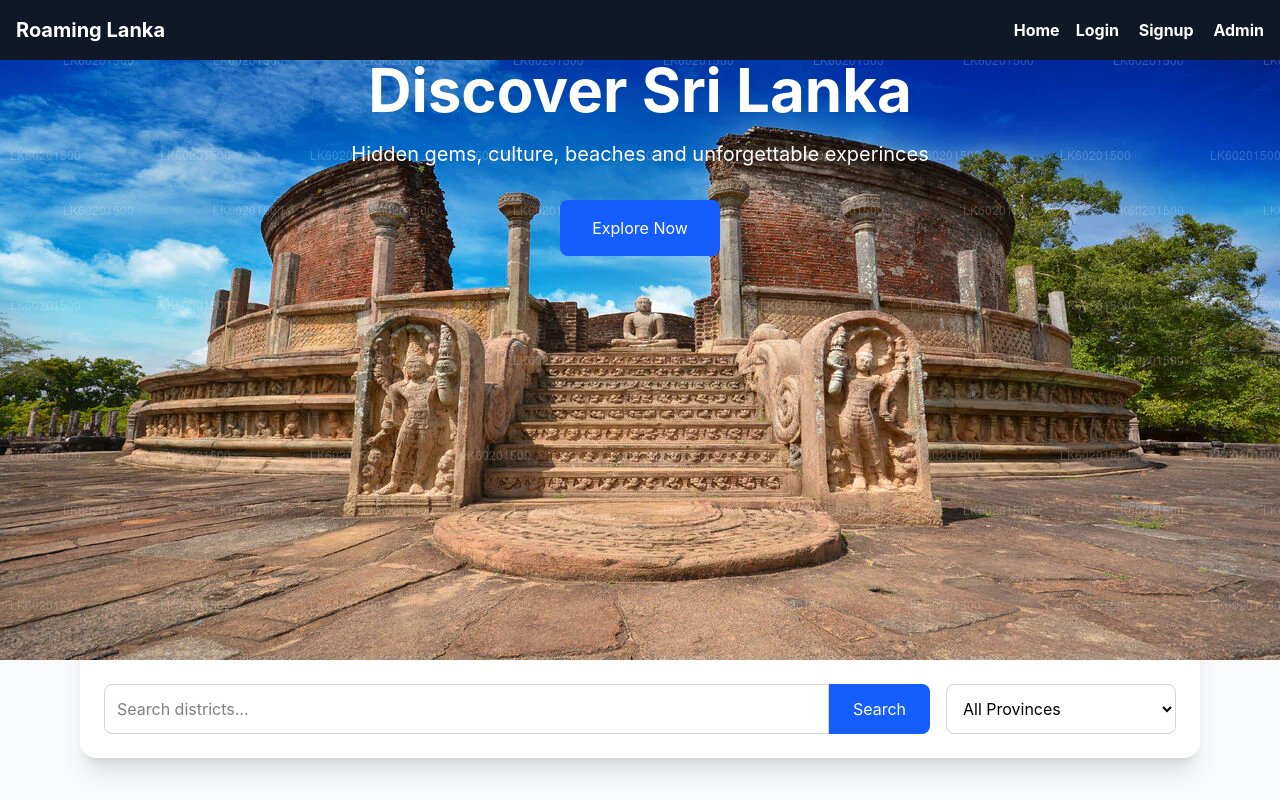
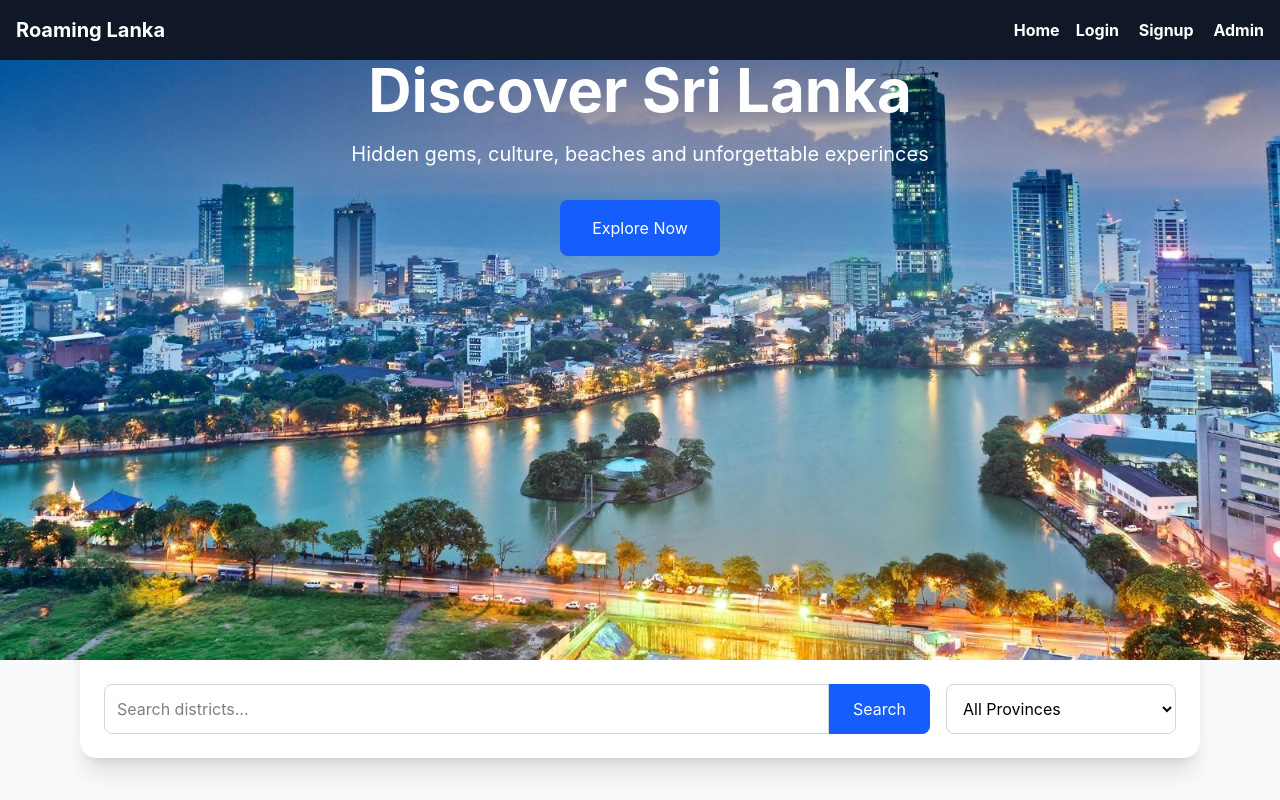
Before and after one commit to MohammedAqeel18/Roaming-Lanka, a React (Vite) app in the folder client/: page / in a window 1280 px wide. Shown: the top 800 px of the page. Built offline with nearby package versions, Linux system fonts and the light colour scheme; no server answers.

Commit message:
feat: home image ui update

```diff
--- a/client/src/components/HeroSection.jsx
+++ b/client/src/components/HeroSection.jsx
@@ -4,7 +4,7 @@
         <section className="relative h-[600px] flex items-center justify-center">
             <div className="absolute inset-0 bg-black/40 z-40">
 
-            <img src="/images/polonnaruwa.jpg"
+            <img src="/images/col.jpg"
             className="absolute inset-0 w-full h-full object-cover"
            / >
 
```
Also changed, not shown: client/public/images/col.jpg, 1 other file (tests, documents, lock files or other folders).
